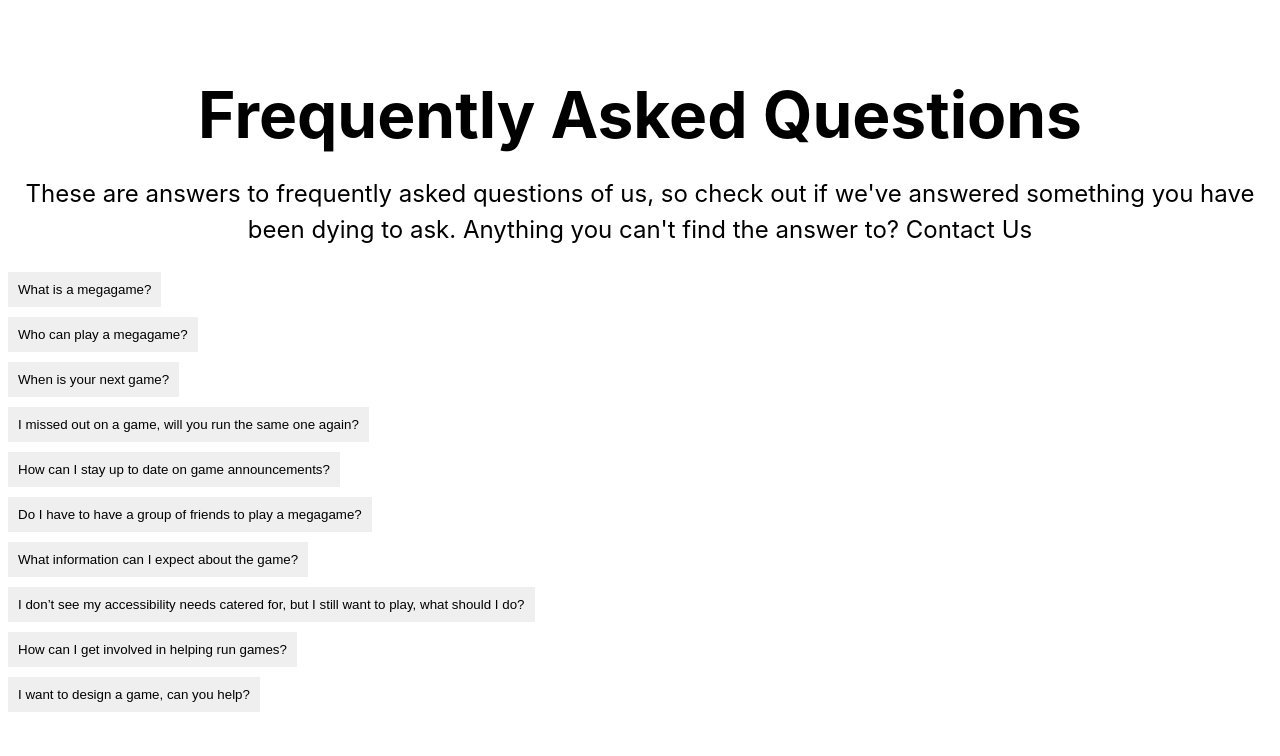
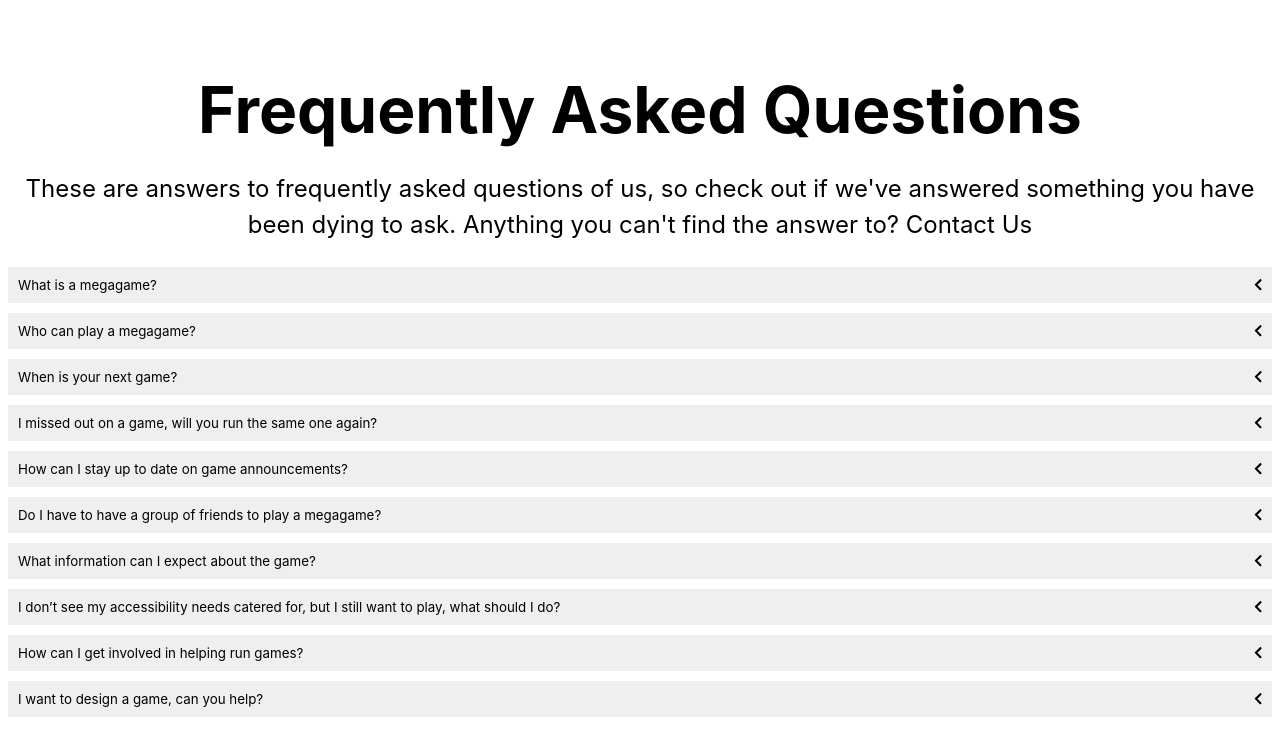
Before and after one commit to MrCliffster/MelbourneMegagames, a Next.js app in the folder MelbourneMegagames/melbourne-megagames/: page /faqs in a window 1280 px wide. Shown: the top 756 px of the page. Built offline with nearby package versions, Linux system fonts and the light colour scheme.

Commit message:
Added icons to FAQ

```diff
--- a/MelbourneMegagames/melbourne-megagames/components/FAQ.tsx
+++ b/MelbourneMegagames/melbourne-megagames/components/FAQ.tsx
@@ -1,6 +1,7 @@
 import { useState } from "react";
 import { FAQProps } from "../types/types";
 import styles from "../styles/FAQ.module.css"
+import { FontAwesomeIcon } from "@fortawesome/react-fontawesome";
 
 export default function FAQ({ question, answer }: FAQProps) {
     const [showMe, setShowMe] = useState(false);
@@ -9,7 +10,15 @@ export default function FAQ({ question, answer }: FAQProps) {
     }
     return (
         <div>
-            <button onClick={toggle} className={styles.questionbutton}>{question}</button>
+            <div>
+                <button onClick={toggle} className={styles.questionButton}>
+                    {question}
+                    <span className={styles.faqChevron}>
+                        <FontAwesomeIcon icon={showMe ? "chevron-down" : "chevron-left"} />
+                    </span>
+                </button>
+
+            </div>
             <div className={styles.collapsible + ' ' + (showMe ? styles.expanded : '')}>
                 <p>{answer}</p>
             </div>
--- a/MelbourneMegagames/melbourne-megagames/package.json
+++ b/MelbourneMegagames/melbourne-megagames/package.json
@@ -9,6 +9,9 @@
     "lint": "next lint"
   },
   "dependencies": {
+    "@fortawesome/fontawesome-svg-core": "^1.2.36",
+    "@fortawesome/free-solid-svg-icons": "^5.15.4",
+    "@fortawesome/react-fontawesome": "^0.1.16",
     "next": "^11.1.0",
     "react": "17.0.2",
     "react-dom": "17.0.2"
--- a/MelbourneMegagames/melbourne-megagames/pages/_app.tsx
+++ b/MelbourneMegagames/melbourne-megagames/pages/_app.tsx
@@ -1,6 +1,10 @@
 import { AppProps } from 'next/app'
 import Layout from '../components/layout'
 import '../styles/globals.css'
+import { library } from '@fortawesome/fontawesome-svg-core'
+import { faChevronLeft, faChevronDown } from '@fortawesome/free-solid-svg-icons'
+
+library.add(faChevronDown, faChevronLeft)
 
 function MyApp({ Component, pageProps }: AppProps) {
   return (
--- a/MelbourneMegagames/melbourne-megagames/styles/FAQ.module.css
+++ b/MelbourneMegagames/melbourne-megagames/styles/FAQ.module.css
@@ -1,12 +1,17 @@
-.questionbutton {
+.questionButton {
     border-style: none;
     margin: 0 0 10px 0;
     padding: 10px;
-    text-align: center;
+    text-align: left;
+    width: 100%;
 }
 
-.questionbutton:hover{
+.questionButton:hover{
     color: gray;
+}
+
+.faqChevron {
+    float: right;
 }
 
 .collapsible {
--- a/MelbourneMegagames/melbourne-megagames/styles/globals.css
+++ b/MelbourneMegagames/melbourne-megagames/styles/globals.css
@@ -2,6 +2,11 @@ html,
 body {
   padding: 0;
   margin: 0;
+  font-family: -apple-system, BlinkMacSystemFont, Segoe UI, Roboto, Oxygen,
+    Ubuntu, Cantarell, Fira Sans, Droid Sans, Helvetica Neue, sans-serif;
+}
+
+button {
   font-family: -apple-system, BlinkMacSystemFont, Segoe UI, Roboto, Oxygen,
     Ubuntu, Cantarell, Fira Sans, Droid Sans, Helvetica Neue, sans-serif;
 }
```
Also changed, not shown: 1 other file (tests, documents, lock files or other folders).
